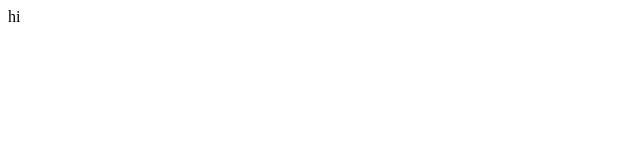
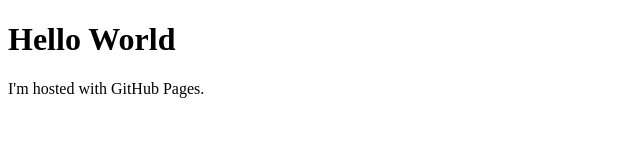
Before and after one commit to scioneio/scioneio.github.io, a plain HTML site: page index.html in a window 1280 px wide. Shown: the whole page, without its empty margins (0-640 px from the left). Drawn offline with Linux system fonts and the light colour scheme.

Commit message:
Update index.html

```diff
--- a/index.html
+++ b/index.html
@@ -1,8 +1,7 @@
+<!DOCTYPE html>
 <html>
-<head>
-</head>
 <body>
-    hi
+<h1>Hello World</h1>
+<p>I'm hosted with GitHub Pages.</p>
 </body>
-
 </html>
```
